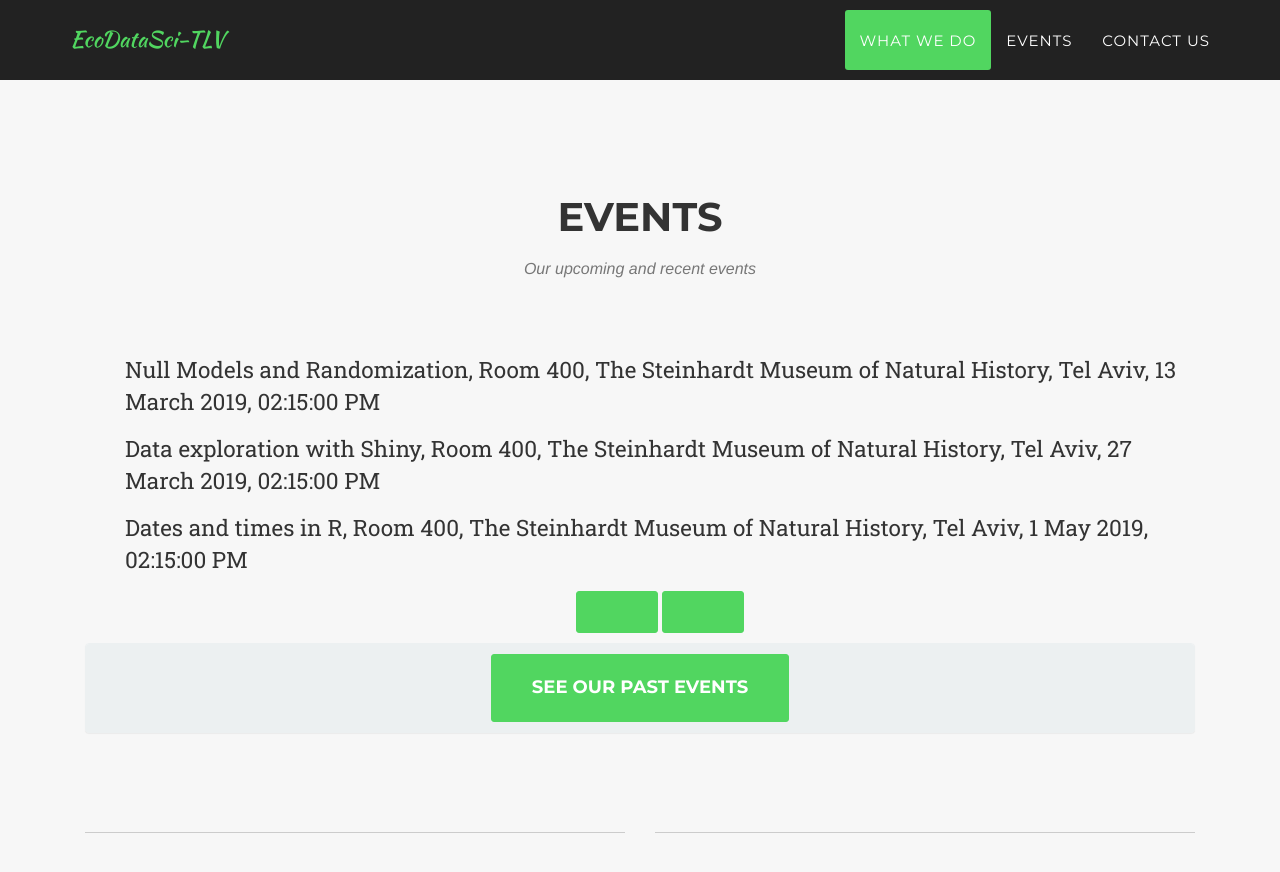
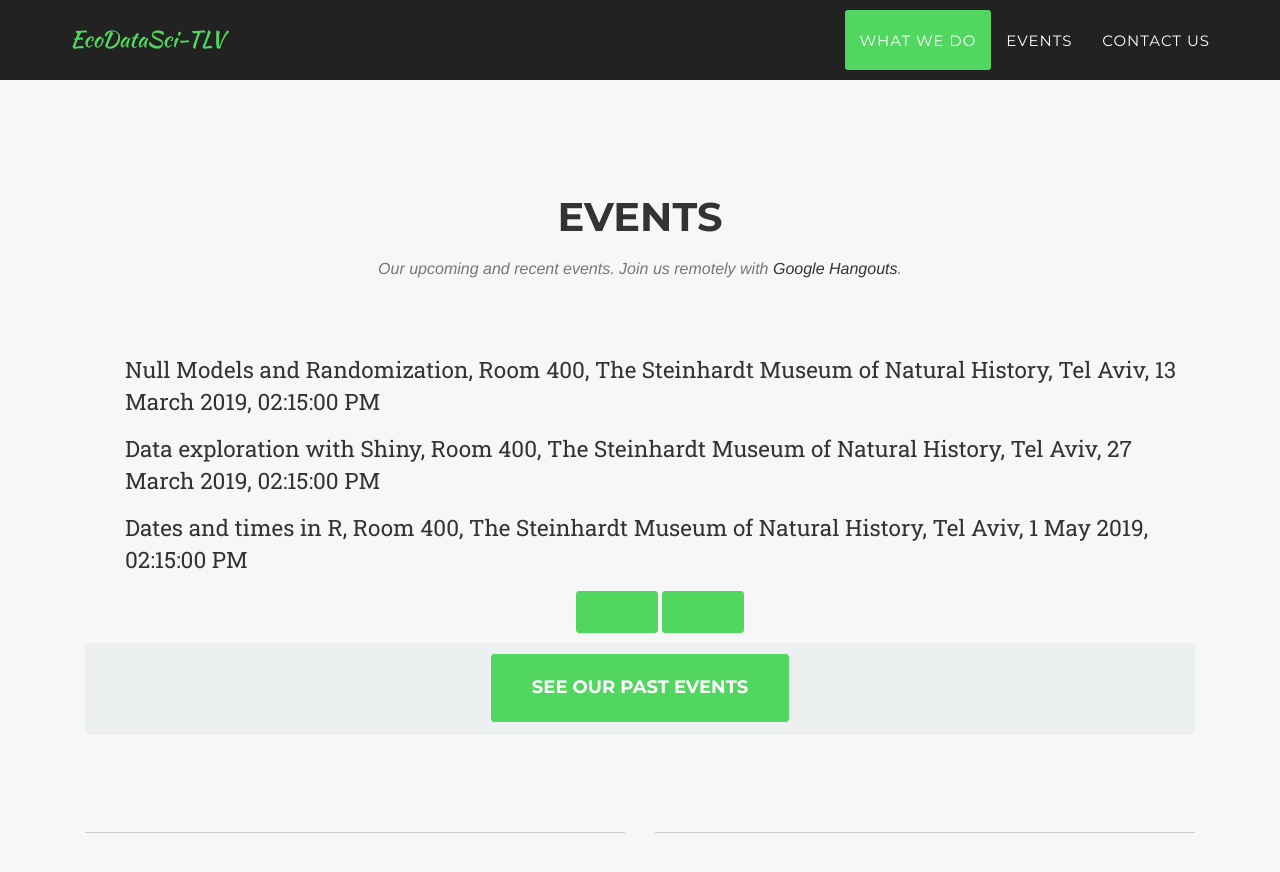
Before and after one commit to ecodatasci-tlv/website, a Jekyll site: the page built from index.html, in a window 1280 px wide and 900 px high, scrolled down 1437 px. Shown: the top 872 px of the window. Built offline with Jekyll 4.4.1, drawn with Linux system fonts in a browser that asks for light colours; some web fonts are replaced.

Commit message:
Add Google hangouts link

```diff
--- a/_data/en.yml
+++ b/_data/en.yml
@@ -16,7 +16,7 @@ activities:
     icon: fa-group
 
 events: Events
-eventsSubheading: Our upcoming and recent events
+eventsSubheading: Our upcoming and recent events. Join us remotely with <a href="https://hangouts.google.com/group/bt9YZmQmawiiZUWO2">Google Hangouts</a>.
 pastEvents: See Our Past Events
 
 #notification: Want to be notified of our upcoming events?
```
